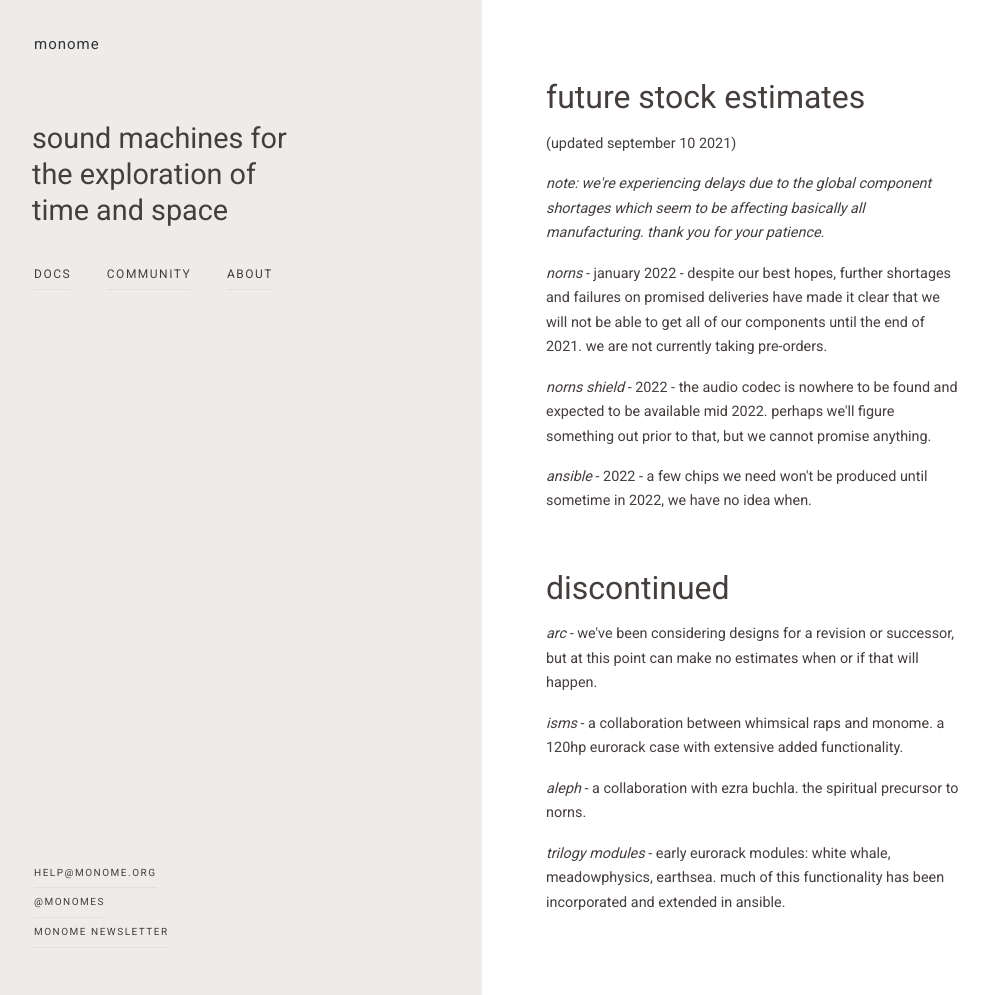
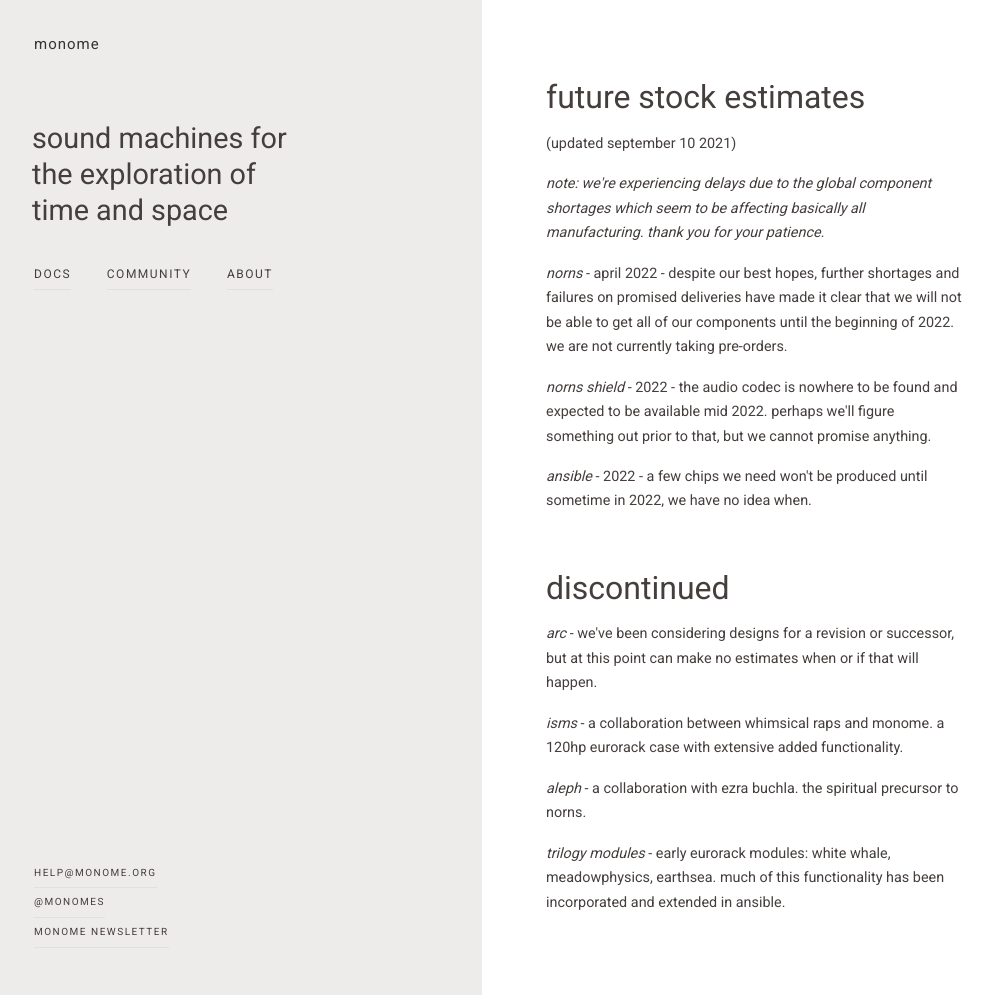
Before and after one commit to monome/monome.github.io, a Jekyll site: the page built from future.html, in a window 1280 px wide and 995 px high. Shown: the whole window, without its empty margins (30-1023 px from the left). Built offline with Jekyll 4.4.1, drawn with Linux system fonts in a browser that asks for light colours.

Commit message:
Update future.html

```diff
--- a/future.html
+++ b/future.html
@@ -6,7 +6,7 @@
   <h1>future stock estimates</h1>
   <p>(updated september 10 2021)</p>
   <p><i>note: we're experiencing delays due to the global component shortages which seem to be affecting basically all manufacturing. thank you for your patience.</i></p>
-  <p><i>norns</i> - january 2022 - despite our best hopes, further shortages and failures on promised deliveries have made it clear that we will not be able to get all of our components until the end of 2021. we are not currently taking pre-orders.</p>
+  <p><i>norns</i> - april 2022 - despite our best hopes, further shortages and failures on promised deliveries have made it clear that we will not be able to get all of our components until the beginning of 2022. we are not currently taking pre-orders.</p>
   <p><i>norns shield</i> - 2022 - the audio codec is nowhere to be found and expected to be available mid 2022. perhaps we'll figure something out prior to that, but we cannot promise anything.</p>
   <p><i>ansible</i> - 2022 - a few chips we need won't be produced until sometime in 2022, we have no idea when.</p>
   <br />
```
